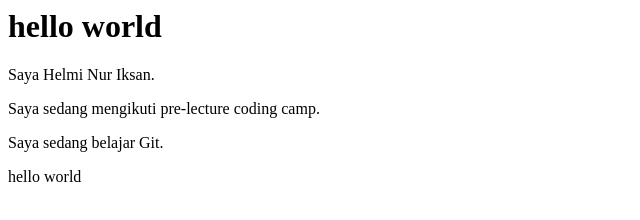
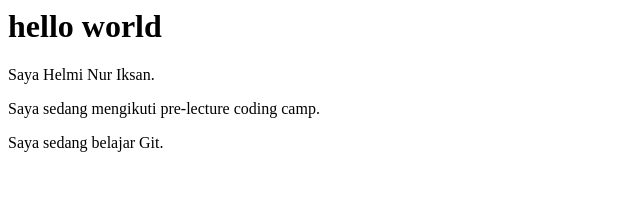
Before and after one commit to helmiiksan5-star/pre-lecture-html, a plain HTML site: page index.html in a window 1280 px wide. Shown: the full height of the page, 0-640 px from the left. Drawn offline with Linux system fonts and the light colour scheme.

Commit message:
fix html structure

```diff
--- a/index.html
+++ b/index.html
@@ -1,14 +1,13 @@
 <html>
-<head>
-<h1>hello world</h1>
+  <head>
+    <title>Pre Lecture HTML</title>
+  </head>
+  <body>
+    <h1>hello world</h1>
 
-<p>Saya Helmi Nur Iksan.</p>
+    <p>Saya Helmi Nur Iksan.</p>
 
-<p>Saya sedang mengikuti pre-lecture coding camp.</p>
+    <p>Saya sedang mengikuti pre-lecture coding camp.</p>
     <p>Saya sedang belajar Git.</p>
-
-</head>
-<body>
-    hello world
-</body>
+  </body>
 </html>
```
